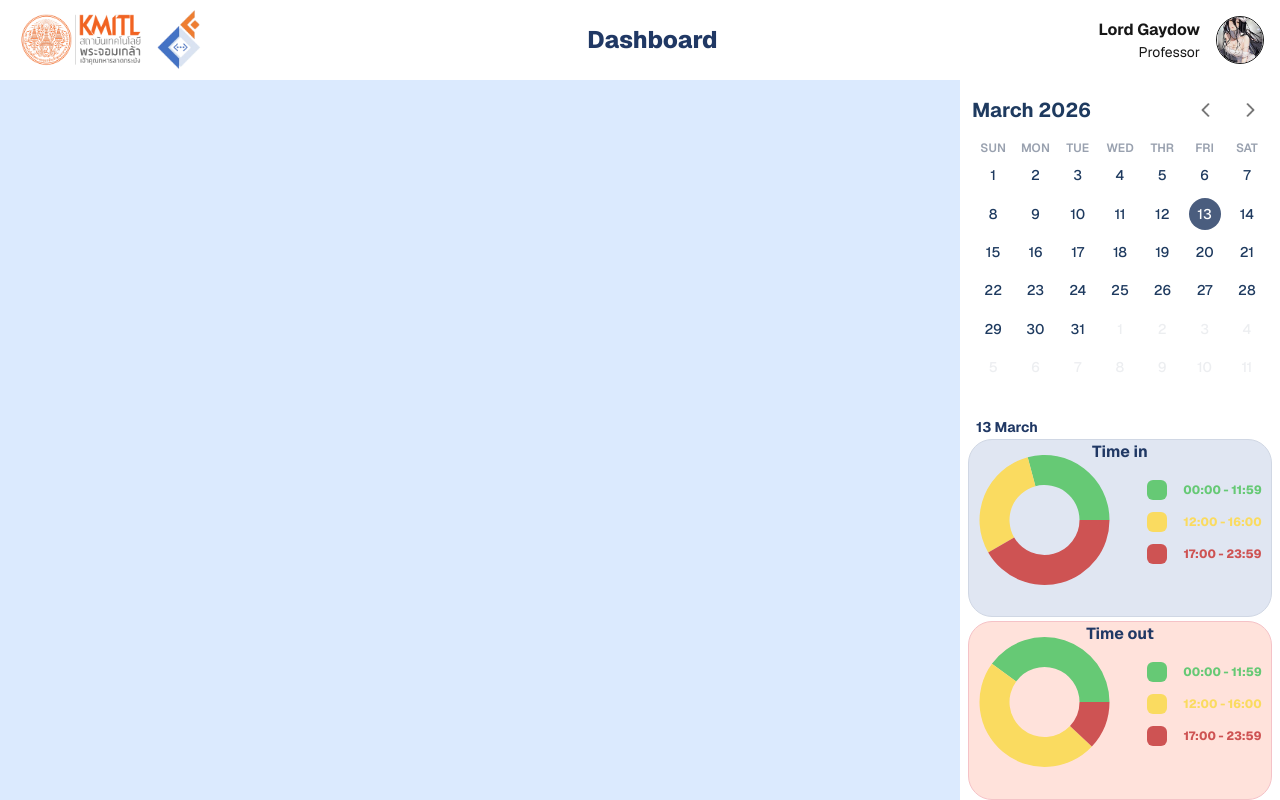
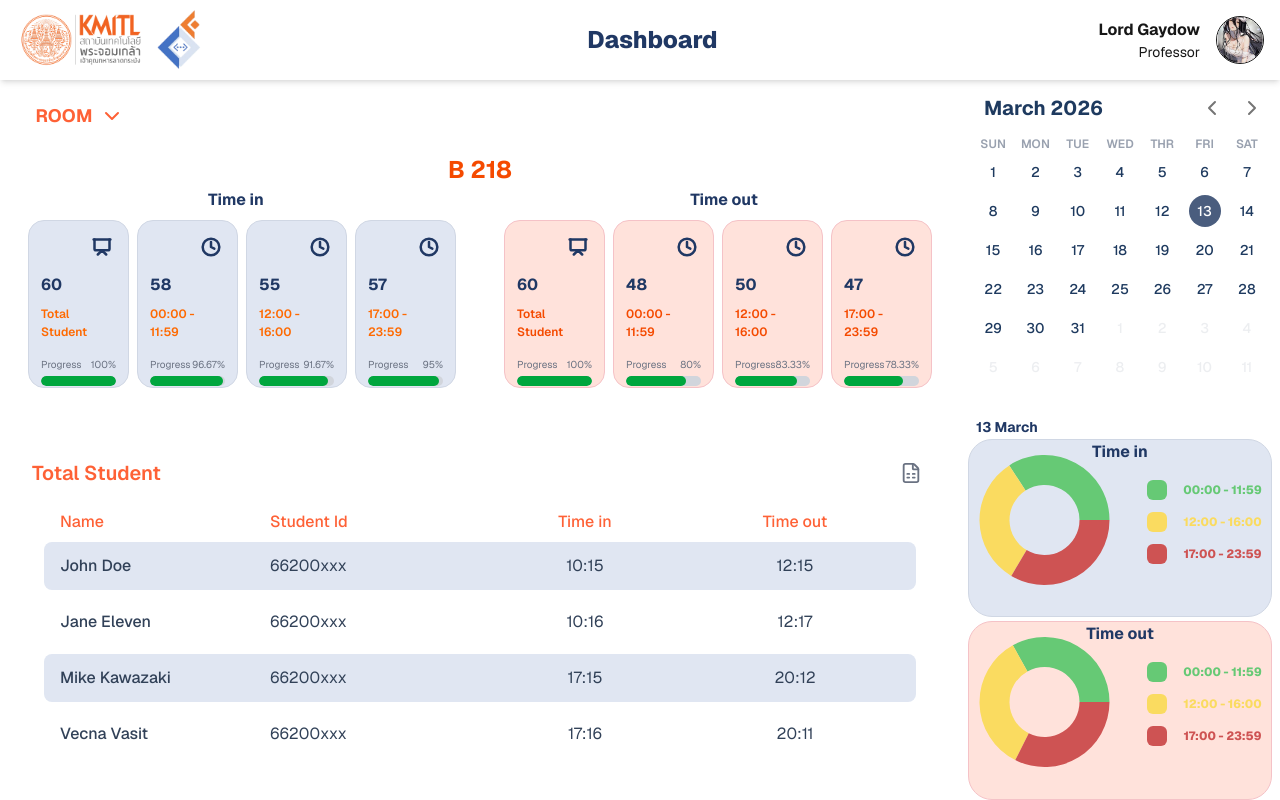
Before and after one commit to KMITL-PCC/project-front, a Next.js app: page /dashboard in a window 1280 px wide. Built offline with nearby package versions, Linux system fonts and the light colour scheme.

Commit message:
update 99%(รอแก้)

```diff
--- a/app/dashboard/page.tsx
+++ b/app/dashboard/page.tsx
@@ -1,6 +1,7 @@
 "use client";
 
-import React, { useState } from 'react';
+import React, { useState, useEffect, useRef } from 'react';
+import './styles/scrollbar.css';
 import {
   format,
   addMonths,
@@ -12,22 +13,91 @@ import {
   addDays,
 } from 'date-fns';
 import { PieChart, Pie, Cell, ResponsiveContainer, Tooltip } from 'recharts';
+import { ChevronDown, Monitor, Clock, User, Presentation, FileSpreadsheet } from 'lucide-react';
 
 const datain = [
-  { name: '00:00 - 11:59', value: 7 },
-  { name: '12:00 - 16:00', value: 7 },
-  { name: '17:00 - 23:59', value: 10 },
+  { value: 60, name: 'Total Student', isMain: true, progress: 100 },
+  { value: 58, name: '00:00 - 11:59', isMain: false, progress: 96.67 },
+  { value: 55, name: '12:00 - 16:00', isMain: false, progress: 91.67 },
+  { value: 57, name: '17:00 - 23:59', isMain: false, progress: 95 },
 ];
 
 const dataout = [
-  { name: '00:00 - 11:59', value: 10 },
-  { name: '12:00 - 16:00', value: 12 },
-  { name: '17:00 - 23:59', value: 3 },
+  { value: 60, name: 'Total Student', isMain: true, progress: 100 },
+  { value: 48, name: '00:00 - 11:59', isMain: false, progress: 80 },
+  { value: 50, name: '12:00 - 16:00', isMain: false, progress: 83.33 },
+  { value: 47, name: '17:00 - 23:59', isMain: false, progress: 78.33 },
+];
+
+const StatCard = ({ item, type }: { item: any, type: 'in' | 'out' }) => (
+  <div className={`relative p-3 rounded-2xl flex flex-col justify-between h-42 min-w-[100px] ${type === 'in' ? 'bg-[#E0E6F2] border border-[#D0D7E4]' : 'bg-[#FFE2DB] border border-[#F5C2C7]'
+    }`}>
+    {/* Icon Top Right */}
+    <div className="absolute top-4 right-4 text-[#203864]">
+      {item.isMain ? <Presentation size={20} strokeWidth={3} /> : <Clock size={20} strokeWidth={3} />}
+    </div>
+    {/* Center Content */}
+    <div className="mt-10">
+      <h2 className="text-[16px] font-bold text-[#203864] mb-2">{item.value}</h2>
+      <p className={`text-[12px] font-semibold ${type === 'in' ? 'text-orange-500' : 'text-orange-600'
+        }`}>
+        {item.name}
+      </p>
+    </div>
+    {/* Progress Footer */}
+    <div className="w-full mt-4">
+      <div className="flex justify-between items-center mb-1">
+        <span className="text-[10px] text-gray-500">Progress</span>
+        <span className="text-[10px] text-gray-500">{item.progress}%</span>
+      </div>
+      <div className="w-full bg-gray-300 rounded-full h-2.5 overflow-hidden">
+        <div
+          className="bg-green-600 h-full rounded-full transition-all duration-500"
+          style={{ width: `${item.progress}%` }}
+        />
+      </div>
+    </div>
+  </div>
+);
+
+const students = [
+  { name: "John Doe", id: "66200xxx", in: "10:15", out: "12:15" },
+  { name: "Jane Eleven", id: "66200xxx", in: "10:16", out: "12:17" },
+  { name: "Mike Kawazaki", id: "66200xxx", in: "17:15", out: "20:12" },
+  { name: "Vecna Vasit", id: "66200xxx", in: "17:16", out: "20:11" },
+  { name: "Vecna Vasit", id: "66200xxx", in: "17:16", out: "20:11" },
+  { name: "Vecna Vasit", id: "66200xxx", in: "17:16", out: "20:11" },
 ];
 
 const COLORS = ['#66C975', '#FADB60', '#CE5353'];
 
 export default function HomePage() {
+  const rooms = ['B 218', 'B 219', 'B 220', 'C 101'];
+  const [selectedRoom, setSelectedRoom] = useState('B 218');
+  const [isOpen, setIsOpen] = useState(false);
+  const dropdownRef = useRef<HTMLDivElement>(null);
+
+  // Close dropdown when clicking outside
+  useEffect(() => {
+    const handleClickOutside = (event: MouseEvent) => {
+      if (
+        dropdownRef.current &&
+        !dropdownRef.current.contains(event.target as Node)
+      ) {
+        setIsOpen(false);
+      }
+    };
+
+    if (isOpen) {
+      document.addEventListener('mousedown', handleClickOutside);
+    }
+
+    return () => {
+      document.removeEventListener('mousedown', handleClickOutside);
+    };
+  }, [isOpen]);
+
+
   const [currentMonth, setCurrentMonth] = useState(new Date());
   const [selectedDate, setSelectedDate] = useState(new Date());
 
@@ -78,7 +148,7 @@ export default function HomePage() {
   return (
     <div className="h-screen flex flex-col overflow-hidden font-sans">
       {/* HEADER */}
-      <div className="h-20 w-full flex justify-between items-center px-4 ">
+      <div className="h-20 w-full flex justify-between items-center px-4 shadow-md ">
         <div className="flex items-center">
           <img src="KMITL.png" className="h-16" />
           <img src="ce-logo.png" className="h-16 ml-2" />
@@ -102,29 +172,135 @@ export default function HomePage() {
 
       {/* MAIN */}
       <div className="flex-1 grid grid-cols-4 min-h-0">
-        {/* CARD&HISTORY */}
-        <div className="col-span-3 bg-blue-100" />
+        <div className="col-span-3 grid grid-rows-10 min-h-0">
+          {/* SELECT ROOM */}
+          <div ref={dropdownRef} className="row-span-1 flex flex-col justify-center">
+            <button onClick={() => setIsOpen(!isOpen)} className="w-32 h-12 ml-4 rounded-xl flex items-center justify-center text-lg hover:bg-[#F5F5F5] transition-colors duration-200 cursor-pointer">
+              <span className='text-[#FE6136] font-bold'>ROOM</span>
+              <ChevronDown size={24} color='#FE6136' className={`ml-2 transition-transform duration-300  ${isOpen ? 'rotate-180' : 'rotate-0'
+                }`} />
+            </button>
 
+            {isOpen && (
+              <div className="absolute top-35 ml-7 left-0 w-40 bg-white rounded-xl shadow-lg z-50">
+                {rooms.map((room) => (
+                  <div
+                    key={room}
+                    onClick={() => {
+                      setSelectedRoom(room);
+                      setIsOpen(false);
+                    }}
+                    className="px-4 py-2 cursor-pointer hover:bg-orange-100
+                       text-[#203864] font-medium  hover:bg-orange-100 first:hover:rounded-t-xl last:hover:rounded-b-xl"
+                  >
+                    {room}
+                  </div>
+                ))}
+              </div>
+            )}
+          </div>
+          {/* CARD TIMEIN&OUT */}
+          <div className="row-span-4">
+            <div className="pl-4 pr-4 pb-4 min-h-screen inset-0 rounded-b-3xl ">
+              <h1 className="text-[24px] font-bold text-center text-orange-600">{selectedRoom}</h1>
+              <div className="max-w-7xl mx-auto grid grid-cols-1 lg:grid-cols-2 gap-12">
+                {/* Section: Time In */}
+                <div>
+                  <h3 className="text-[16px] font-bold text-center text-[#203864] mb-2">Time in</h3>
+                  <div className="grid grid-cols-2 md:grid-cols-4 gap-2 ml-3">
+                    {datain.map((item, idx) => (
+                      <StatCard key={idx} item={item} type="in" />
+                    ))}
+                  </div>
+                </div>
+
+                {/* Section: Time Out */}
+                <div>
+                  <h3 className="text-[16px] font-bold text-center text-[#203864] mb-2">Time out</h3>
+                  <div className="grid grid-cols-2 md:grid-cols-4 gap-2 mr-3">
+                    {dataout.map((item, idx) => (
+                      <StatCard key={idx} item={item} type="out" />
+                    ))}
+                  </div>
+                </div>
+
+              </div>
+            </div>
+          </div>
+          {/* HISTORY */}
+          <div className="row-span-5">
+            <div className="w-full pl-8 pt-4">
+              <div className="mb-2 flex justify-between items-center gap-2 ">
+                <h1 className='text-[20px] font-semibold text-[#FE6136]'>Total Student</h1>
+                <button
+                  className="mr-8 p-1.5 rounded-lg hover:bg-[#F5F5F5] transition-colors duration-200 group"
+                  title="Export Excel"
+                >
+                  <FileSpreadsheet
+                    size={22}
+                    className="text-gray-500 group-hover:text-green-600 transition-colors"
+                  />
+                </button>
+
+              </div>
+
+              {/* Table Header */}
+              <div className='p-3 max-h-65 overflow-y-auto custom-scrollbar'>
+                <div className="grid grid-cols-4 px-4 text-[#FE6136] font-medium mr-8 mb-2">
+                  <div>Name</div>
+                  <div>Student Id</div>
+                  <div className="text-center">Time in</div>
+                  <div className="text-center">Time out</div>
+                </div>
+
+                {/* Table Body */}
+                <div className="space-y-2">
+                  {students.map((student, index) => (
+                    <div
+                      key={index}
+                      className={`grid grid-cols-4 items-center px-4 py-3 rounded-lg mr-8
+              ${index % 2 === 0 ? "bg-[#E0E6F2]" : "bg-white"}`}
+                    >
+                      <div className="font-medium text-slate-700">
+                        {student.name}
+                      </div>
+                      <div className="text-slate-700">
+                        {student.id}
+                      </div>
+                      <div className="text-center text-slate-700">
+                        {student.in}
+                      </div>
+                      <div className="text-center text-slate-700">
+                        {student.out}
+                      </div>
+                    </div>
+                  ))}
+                </div>
+              </div>
+            </div>
+          </div>
+        </div>
         <div className="grid grid-rows-7 h-full min-h-0 ">
           {/* CALENDAR */}
           <div className="row-span-3 p-3 pb-0.5 grid grid-rows-[auto_auto_1fr] min-h-0">
             <div className="flex items-center justify-between mb-3">
-              <h3 className="text-xl font-bold text-[#1e3a5f]">
+              <h3 className="ml-3 text-xl font-bold text-[#1e3a5f]">
                 {format(currentMonth, 'MMMM yyyy')}
               </h3>
+              {/* <div className="hidden">hidden</div> */}
 
               <div className="flex gap-2">
                 <button
                   onClick={() => setCurrentMonth(subMonths(currentMonth, 1))}
                   className="p-1 hover:bg-gray-200 rounded"
                 >
-                  <img src="arrow-icon.png" className='w-7 h-7' />
+                  <ChevronDown size={24} color='#757575' className={`transition-transform duration-300 rotate-90`} />
                 </button>
                 <button
                   onClick={() => setCurrentMonth(addMonths(currentMonth, 1))}
                   className="p-1 hover:bg-gray-200 rounded"
                 >
-                  <img src="arrow-icon.png" className='w-7 h-7 rotate-180' />
+                  <ChevronDown size={24} color='#757575' className={`transition-transform duration-300 rotate-270`} />
                 </button>
               </div>
             </div>
@@ -176,7 +352,7 @@ export default function HomePage() {
                           }}
                         />
                         <Pie
-                          data={datain}
+                          data={datain.slice(1)}
                           dataKey="value"
                           cx="50%"
                           cy="50%"
@@ -187,7 +363,7 @@ export default function HomePage() {
                           strokeWidth={0}
                           activeShape={{ stroke: '#fff', strokeWidth: 2 }}
                         >
-                          {datain.map((_, index) => (
+                          {datain.slice(1).map((_, index) => (
                             <Cell key={index} fill={COLORS[index]} />
                           ))}
                         </Pie>
@@ -195,7 +371,7 @@ export default function HomePage() {
                     </ResponsiveContainer>
                   </div>
                   <div className="w-1/2 flex flex-col items-center gap-3 ml-40 mt-10">
-                    {dataout.map((entry, index) => (
+                    {datain.slice(1).map((entry, index) => (
                       <div key={index} className="flex items-center gap-4">
                         <div
                           className="w-5 h-5 rounded-md"
@@ -235,7 +411,7 @@ export default function HomePage() {
                           }}
                         />
                         <Pie
-                          data={dataout}
+                          data={dataout.slice(1)}
                           dataKey="value"
                           cx="50%"
                           cy="50%"
@@ -246,7 +422,7 @@ export default function HomePage() {
                           strokeWidth={0}
                           activeShape={{ stroke: '#fff', strokeWidth: 2 }}
                         >
-                          {datain.map((_, index) => (
+                          {dataout.slice(1).map((_, index) => (
                             <Cell key={index} fill={COLORS[index]} />
                           ))}
                         </Pie>
@@ -254,7 +430,7 @@ export default function HomePage() {
                     </ResponsiveContainer>
                   </div>
                   <div className="w-1/2 flex flex-col items-center gap-3 ml-40 mt-10">
-                    {dataout.map((entry, index) => (
+                    {dataout.slice(1).map((entry, index) => (
                       <div key={index} className="flex items-center gap-4">
                         <div
                           className="w-5 h-5 rounded-md"
--- /dev/null
+++ b/app/dashboard/styles/scrollbar.css
@@ -0,0 +1,12 @@
+.custom-scroll::-webkit-scrollbar {
+  width: 2px;
+}
+
+.custom-scroll::-webkit-scrollbar-thumb {
+  background-color: #94a3b8;
+  border-radius: 9999px;
+}
+
+.custom-scroll::-webkit-scrollbar-track {
+  background-color: transparent;
+}
```
Also changed, not shown: public/arrow-icon.png (deleted).
